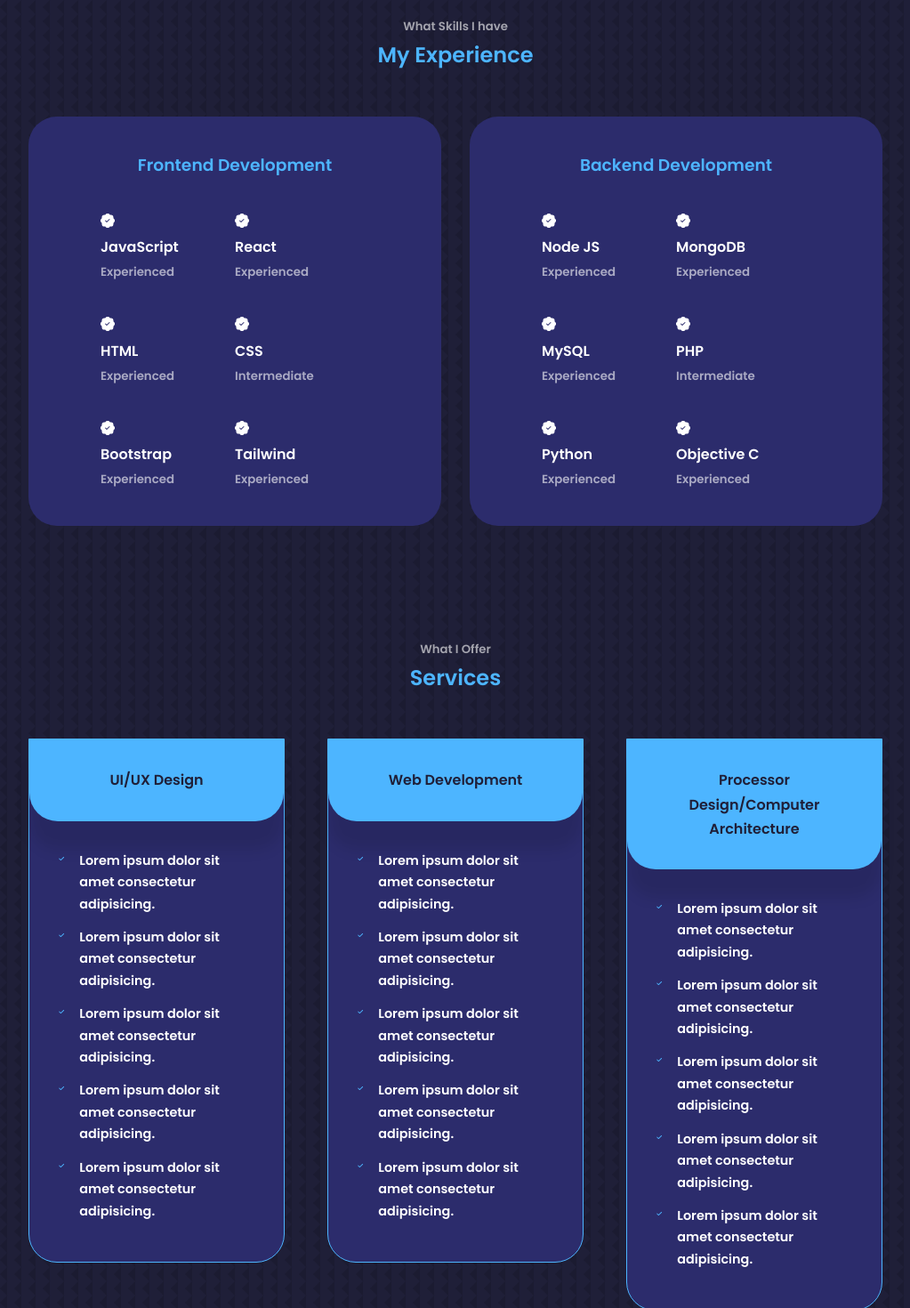
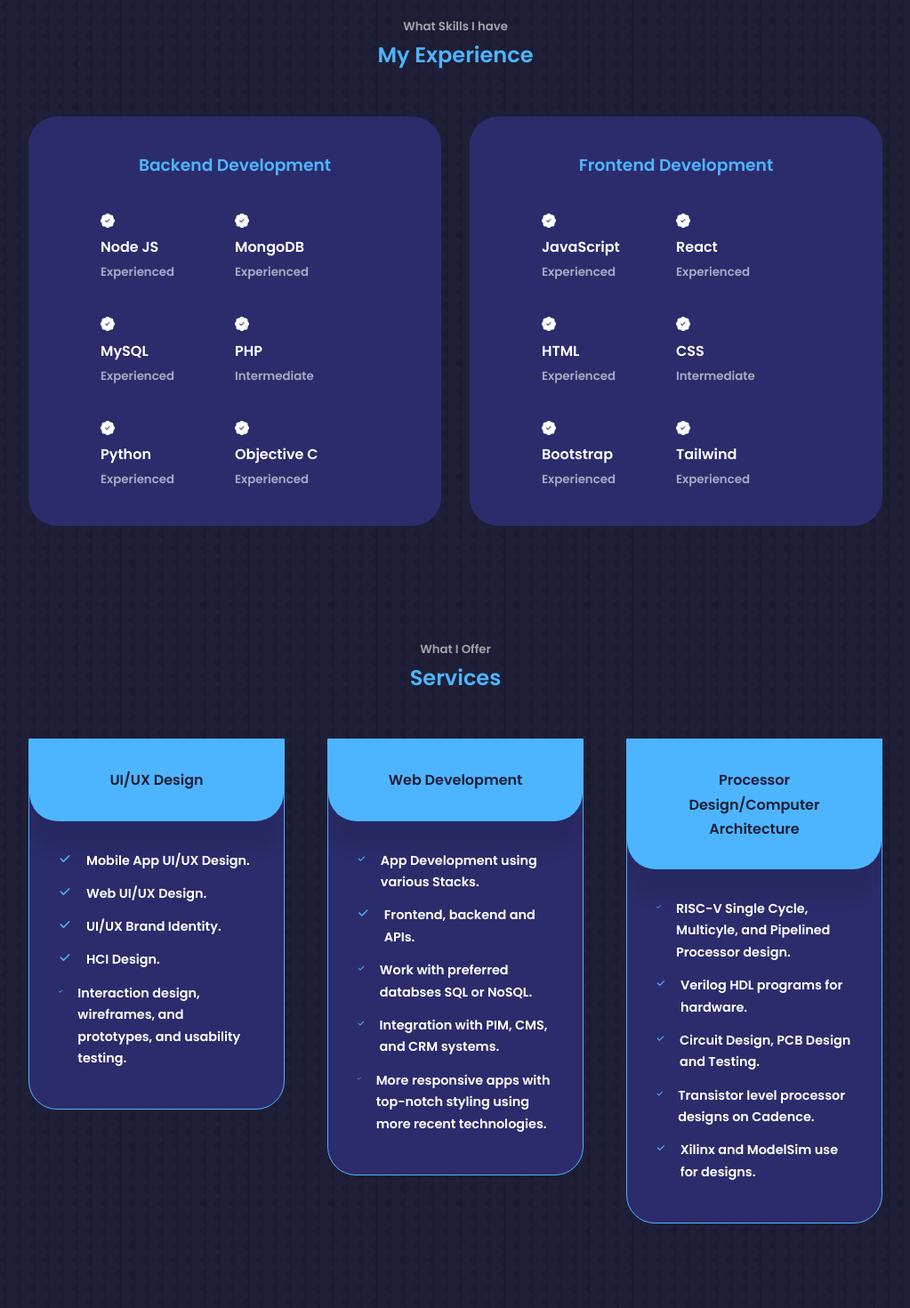
Before and after one commit to manish257/portfolio, a React (Create React App) app: page / in a window 1280 px wide. Shown: the part 1520-2990 px from the top of the page at 89% size, without its empty margins (128-1151 px from the left). Built offline with nearby package versions, Linux system fonts and the light colour scheme.

Commit message:
styling at end

```diff
--- a/src/components/Experience/Experience.jsx
+++ b/src/components/Experience/Experience.jsx
@@ -10,6 +10,60 @@
       <h2>My Experience</h2>
 
       <div className="container experience__container">
+        <div className="experience__backend">
+          <h3>Backend Development</h3>
+          <div className="experience__content">
+            <article className="experience__details">
+              <BsPatchCheckFill className="experience_details-icon" />
+              <div>
+                <h4>Node JS</h4>
+                <small className="text-light">Experienced</small>
+              </div>
+            </article>
+
+            <article className="experience__details">
+              <BsPatchCheckFill className="experience_details-icon" />
+              <div>
+                <h4>MongoDB</h4>
+                <small className="text-light">Experienced</small>
+              </div>
+            </article>
+
+            <article className="experience__details">
+              <BsPatchCheckFill className="experience_details-icon" />
+              <div>
+                <h4>MySQL</h4>
+                <small className="text-light">Experienced</small>
+              </div>
+            </article>
+
+            <article className="experience__details">
+              <BsPatchCheckFill className="experience_details-icon" />
+              <div>
+                <h4>PHP</h4>
+                <small className="text-light">Intermediate</small>
+              </div>
+            </article>
+
+            <article className="experience__details">
+              <BsPatchCheckFill className="experience_details-icon" />
+              <div>
+                <h4>Python</h4>
+                <small className="text-light">Experienced</small>
+              </div>
+            </article>
+
+            <article className="experience__details">
+              <BsPatchCheckFill className="experience_details-icon" />
+              <div>
+                <h4>Objective C</h4>
+                <small className="text-light">Experienced</small>
+              </div>
+            </article>
+          </div>
+        </div>
+        {/* END OF BACKEND */}
+
         <div className="experience__frontend">
           <h3>Frontend Development</h3>
           <div className="experience__content">
@@ -62,61 +116,6 @@
             </article>
           </div>
         </div>
-
-        {/* END OF FRONTEND */}
-
-        <div className="experience__backend">
-          <h3>Backend Development</h3>
-          <div className="experience__content">
-            <article className="experience__details">
-              <BsPatchCheckFill className="experience_details-icon" />
-              <div>
-                <h4>Node JS</h4>
-                <small className="text-light">Experienced</small>
-              </div>
-            </article>
-
-            <article className="experience__details">
-              <BsPatchCheckFill className="experience_details-icon" />
-              <div>
-                <h4>MongoDB</h4>
-                <small className="text-light">Experienced</small>
-              </div>
-            </article>
-
-            <article className="experience__details">
-              <BsPatchCheckFill className="experience_details-icon" />
-              <div>
-                <h4>MySQL</h4>
-                <small className="text-light">Experienced</small>
-              </div>
-            </article>
-
-            <article className="experience__details">
-              <BsPatchCheckFill className="experience_details-icon" />
-              <div>
-                <h4>PHP</h4>
-                <small className="text-light">Intermediate</small>
-              </div>
-            </article>
-
-            <article className="experience__details">
-              <BsPatchCheckFill className="experience_details-icon" />
-              <div>
-                <h4>Python</h4>
-                <small className="text-light">Experienced</small>
-              </div>
-            </article>
-
-            <article className="experience__details">
-              <BsPatchCheckFill className="experience_details-icon" />
-              <div>
-                <h4>Objective C</h4>
-                <small className="text-light">Experienced</small>
-              </div>
-            </article>
-          </div>
-        </div>
       </div>
     </section>
   );
--- a/src/components/Header/HeaderSocials.jsx
+++ b/src/components/Header/HeaderSocials.jsx
@@ -6,11 +6,11 @@
 const HeaderSocials = () => {
   return (
     <div className='header__socials'>
-        <a href='https://linkedin.com' target="_blank"
+        <a href='https://www.linkedin.com/in/manish257' target="_blank"
                   rel="noreferrer"><BsLinkedin /></a>
         <a href='https://github.com/manish257' target="_blank"
                   rel="noreferrer"><BsGithub /></a>
-        <a href='https://dribble.com' target="_blank"
+        <a href='https://dribbble.com/manish257' target="_blank"
                   rel="noreferrer"><BsDribbble /></a>
     </div>
   )
--- a/src/components/Portfolio/Portfolio.jsx
+++ b/src/components/Portfolio/Portfolio.jsx
@@ -34,7 +34,7 @@
   },
   {
     id: 5,
-    image: "https://img.youtube.com/vi/INh9_MQy3Pg/hqdefault.jpg",
+    image: "http://armofthings.com/wp-content/uploads/2016/01/IMG_20160103_201358_676-1024x731.jpg",
     title: "Home Automation Using Tiva C",
     github:
       "https://github.com/manish257/Smart-Domicile-Home-automation-using-TIVA-C-ARM-TM4C1233H6PM",
@@ -43,7 +43,7 @@
   {
     id: 6,
     image:
-      "https://ae01.alicdn.com/kf/HTB1EJVQLVXXXXbRXXXXq6xXFXXXm/Stm32f103vet6-pcb-source-file-schematic-designed-by-Altium-Designer-other-chips-sd-sp3232.jpg",
+      "https://www.altium.com/documentation/sites/default/files/resize/wiki_attachments/304897/BoardExample_2-450x266.png",
     title: "Altium PCB Designs",
     github: "https://github.com/manish257/Altium-Projects",
     demo: "https://github.com/manish257/Altium-Projects",
--- a/src/components/Services/Services.jsx
+++ b/src/components/Services/Services.jsx
@@ -17,27 +17,27 @@
           <ul className="service__list">
             <li>
               <HiCheck className="service__list-icon" />
-              <p>Lorem ipsum dolor sit amet consectetur adipisicing.</p>
+              <p>Mobile App UI/UX Design.</p>
             </li>
 
             <li>
               <HiCheck className="service__list-icon" />
-              <p>Lorem ipsum dolor sit amet consectetur adipisicing.</p>
+              <p>Web UI/UX Design.</p>
             </li>
 
             <li>
               <HiCheck className="service__list-icon" />
-              <p>Lorem ipsum dolor sit amet consectetur adipisicing.</p>
+              <p>UI/UX Brand Identity.</p>
             </li>
 
             <li>
               <HiCheck className="service__list-icon" />
-              <p>Lorem ipsum dolor sit amet consectetur adipisicing.</p>
+              <p>HCI Design.</p>
             </li>
 
             <li>
               <HiCheck className="service__list-icon" />
-              <p>Lorem ipsum dolor sit amet consectetur adipisicing.</p>
+              <p>Interaction design, wireframes, and prototypes, and usability testing.</p>
             </li>
           </ul>
         </article>
@@ -52,27 +52,27 @@
           <ul className="service__list">
             <li>
               <HiCheck className="service__list-icon" />
-              <p>Lorem ipsum dolor sit amet consectetur adipisicing.</p>
+              <p>App Development using various Stacks.</p>
             </li>
 
             <li>
               <HiCheck className="service__list-icon" />
-              <p>Lorem ipsum dolor sit amet consectetur adipisicing.</p>
+              <p>Frontend, backend and APIs.</p>
             </li>
 
             <li>
               <HiCheck className="service__list-icon" />
-              <p>Lorem ipsum dolor sit amet consectetur adipisicing.</p>
+              <p>Work with preferred databses SQL or NoSQL.</p>
             </li>
 
             <li>
               <HiCheck className="service__list-icon" />
-              <p>Lorem ipsum dolor sit amet consectetur adipisicing.</p>
+              <p>Integration with PIM, CMS, and CRM systems.</p>
             </li>
 
             <li>
               <HiCheck className="service__list-icon" />
-              <p>Lorem ipsum dolor sit amet consectetur adipisicing.</p>
+              <p>More responsive apps with top-notch styling using more recent technologies.</p>
             </li>
           </ul>
         </article>
@@ -87,27 +87,27 @@
           <ul className="service__list">
             <li>
               <HiCheck className="service__list-icon" />
-              <p>Lorem ipsum dolor sit amet consectetur adipisicing.</p>
+              <p>RISC-V Single Cycle, Multicyle, and Pipelined Processor design.</p>
             </li>
 
             <li>
               <HiCheck className="service__list-icon" />
-              <p>Lorem ipsum dolor sit amet consectetur adipisicing.</p>
+              <p>Verilog HDL programs for hardware.</p>
             </li>
 
             <li>
               <HiCheck className="service__list-icon" />
-              <p>Lorem ipsum dolor sit amet consectetur adipisicing.</p>
+              <p>Circuit Design, PCB Design and Testing.</p>
             </li>
 
             <li>
               <HiCheck className="service__list-icon" />
-              <p>Lorem ipsum dolor sit amet consectetur adipisicing.</p>
+              <p>Transistor level processor designs on Cadence. </p>
             </li>
 
             <li>
               <HiCheck className="service__list-icon" />
-              <p>Lorem ipsum dolor sit amet consectetur adipisicing.</p>
+              <p>Xilinx and ModelSim use for designs.</p>
             </li>
           </ul>
         </article>
```
Also changed, not shown: src/components/Testimonials/Testimonials.jsx (+12 -12 lines).
